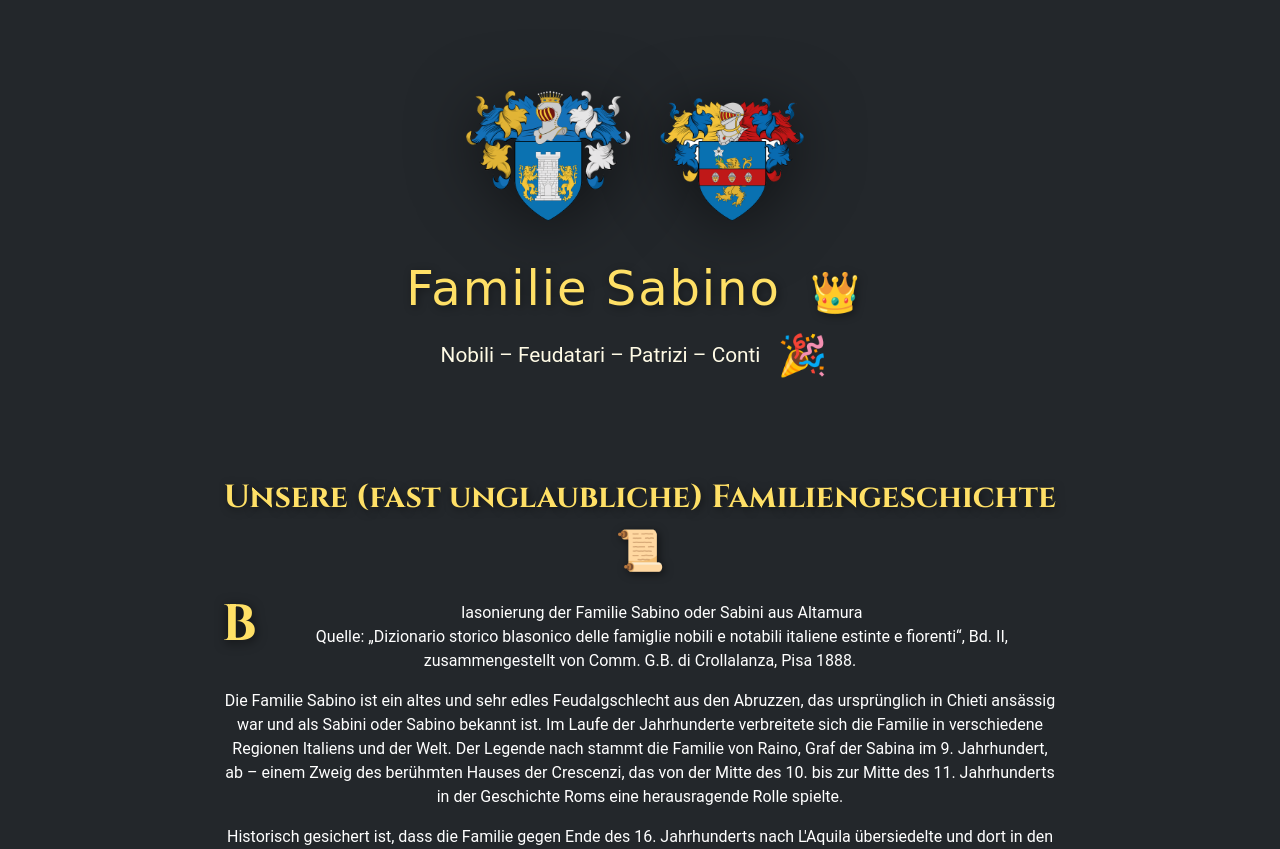
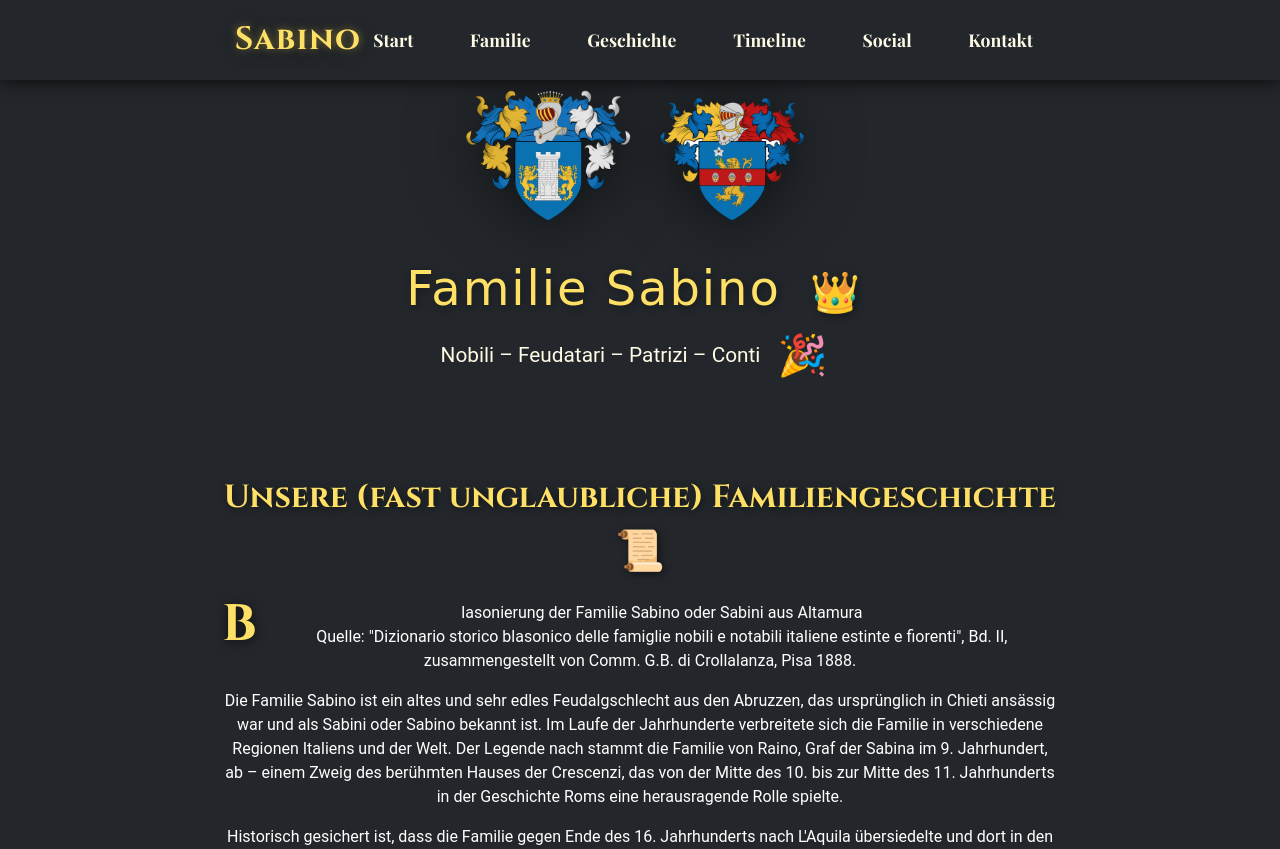
Before and after one commit to stefsabi/sabino.ch, a PHP site: page / in a window 1280 px wide. Shown: the top 849 px of the page. Run offline with PHP 8.4, Linux system fonts and the light colour scheme; some libraries are stand-ins or nearby versions.

Commit message:
Alle aktuellen Änderungen erneut hochgeladen (Header-Fix, Blog, Navigation, Footer)

```diff
--- a/css/style.css
+++ b/css/style.css
@@ -587,3 +587,118 @@ iframe { border: 1px solid #bebebe; }
   .timeline:before { top: 0; left: 50%; right: auto; width: 4px; height: 100%; background: linear-gradient(180deg, #ffe066 0%, #fffbe6 100%); }
   .timeline-item { min-width: 0; }
 }
+
+/* Navigation Styles */
+#mainNav {
+  position: fixed;
+  top: 0; left: 0; right: 0;
+  width: 100vw;
+  background: #23272b;
+  z-index: 100;
+  box-shadow: 0 2px 16px #000a;
+}
+.nav-container {
+  display: flex;
+  align-items: center;
+  justify-content: space-between;
+  max-width: 1100px;
+  margin: 0 auto;
+  padding: 0.5em 1.5em;
+}
+.nav-logo {
+  font-size: 2rem;
+  color: #ffe066;
+  text-decoration: none;
+  font-family: 'Cinzel', serif;
+  letter-spacing: 0.04em;
+}
+.nav-toggle {
+  display: none;
+  flex-direction: column;
+  justify-content: center;
+  width: 40px;
+  height: 40px;
+  background: none;
+  border: none;
+  cursor: pointer;
+  z-index: 200;
+}
+.hamburger {
+  width: 30px;
+  height: 4px;
+  background: #ffe066;
+  margin: 4px 0;
+  border-radius: 2px;
+  transition: all 0.3s cubic-bezier(.4,0,.2,1);
+}
+.nav-menu {
+  display: flex;
+  gap: 2em;
+  list-style: none;
+  margin: 0;
+  padding: 0;
+}
+.nav-menu li a {
+  color: #fffbe6;
+  text-decoration: none;
+  font-size: 1.1em;
+  font-family: 'Playfair Display', serif;
+  padding: 0.5em 0.7em;
+  border-radius: 6px;
+  transition: background 0.2s, color 0.2s;
+}
+.nav-menu li a:hover {
+  background: #ffe066;
+  color: #23272b;
+}
+@media (max-width: 900px) {
+  .nav-menu {
+    position: fixed;
+    top: 0; right: 0;
+    height: 100vh;
+    width: 270px;
+    background: #23272b;
+    flex-direction: column;
+    align-items: flex-start;
+    padding: 5em 2em 2em 2em;
+    gap: 1.5em;
+    transform: translateX(100%);
+    transition: transform 0.35s cubic-bezier(.4,0,.2,1);
+    box-shadow: -4px 0 24px #000a;
+    z-index: 150;
+  }
+  .nav-menu.open {
+    transform: translateX(0);
+  }
+  .nav-toggle {
+    display: flex;
+  }
+}
+body.menu-open {
+  overflow: hidden;
+}
+/* Hamburger Animation (optional) */
+.nav-toggle.active .hamburger:nth-child(1) {
+  transform: translateY(8px) rotate(45deg);
+}
+.nav-toggle.active .hamburger:nth-child(2) {
+  opacity: 0;
+}
+.nav-toggle.active .hamburger:nth-child(3) {
+  transform: translateY(-8px) rotate(-45deg);
+}
+.footer-contact {
+  margin-top: 0.7em;
+  font-size: 0.98em;
+  color: #fffbe6;
+  opacity: 0.85;
+}
+.footer-contact a {
+  color: #ffe066;
+  text-decoration: none;
+  transition: color 0.2s;
+}
+.footer-contact a:hover {
+  color: #fffbe6;
+  text-decoration: underline;
+}
--- a/index.html
+++ b/index.html
@@ -26,18 +26,36 @@
 </head>
 
 <body>
-    <div class="header parallax-header">
+    <nav id="mainNav" class="navbar">
+        <div class="nav-container">
+            <a href="#start" class="nav-logo gold-title">Sabino</a>
+            <button class="nav-toggle" aria-label="Menü öffnen">
+                <span class="hamburger"></span>
+                <span class="hamburger"></span>
+                <span class="hamburger"></span>
+            </button>
+            <ul class="nav-menu">
+                <li><a href="#start">Start</a></li>
+                <li><a href="#familie">Familie</a></li>
+                <li><a href="#geschichte">Geschichte</a></li>
+                <li><a href="#timeline">Timeline</a></li>
+                <li><a href="#social">Social</a></li>
+                <li><a href="#kontakt">Kontakt</a></li>
+            </ul>
+        </div>
+    </nav>
+    <div class="header parallax-header" id="start">
         <div class="header-glanz"></div>
         <img src="img/sabino_print-logo1.png" alt="Wappen 1" class="section-wappen parallax-wappen">
         <img src="img/sabino_print-logo3.png" alt="Wappen 2" class="section-wappen parallax-wappen">
         <h1 class="gold-title">Familie Sabino <span class="funny-emoji">👑</span></h1>
         <div class="subtitle">Nobili – Feudatari – Patrizi – Conti <span class="funny-emoji">🎉</span></div>
     </div>
-    <div class="section" id="geschichte">
+    <div class="section" id="familie">
         <div class="gold-ornament-top"></div>
         <div class="section-title">Unsere (fast unglaubliche) Familiengeschichte <span class="funny-emoji">📜</span></div>
         <p><span class="dropcap">B</span>lasonierung der Familie Sabino oder Sabini aus Altamura<br>
-        Quelle: „Dizionario storico blasonico delle famiglie nobili e notabili italiene estinte e fiorenti“, Bd. II, zusammengestellt von Comm. G.B. di Crollalanza, Pisa 1888.</p>
+        Quelle: "Dizionario storico blasonico delle famiglie nobili e notabili italiene estinte e fiorenti", Bd. II, zusammengestellt von Comm. G.B. di Crollalanza, Pisa 1888.</p>
         <p>Die Familie Sabino ist ein altes und sehr edles Feudalgschlecht aus den Abruzzen, das ursprünglich in Chieti ansässig war und als Sabini oder Sabino bekannt ist. Im Laufe der Jahrhunderte verbreitete sich die Familie in verschiedene Regionen Italiens und der Welt. Der Legende nach stammt die Familie von Raino, Graf der Sabina im 9. Jahrhundert, ab – einem Zweig des berühmten Hauses der Crescenzi, das von der Mitte des 10. bis zur Mitte des 11. Jahrhunderts in der Geschichte Roms eine herausragende Rolle spielte.</p>
         <p>Historisch gesichert ist, dass die Familie gegen Ende des 16. Jahrhunderts nach L'Aquila übersiedelte und dort in den Patriziat aufgenommen wurde. Der Hauptzweig erlosch im 17. Jahrhundert, doch die Familie Sabino überlebte und lebt bis heute in den Seitenlinien fort, darunter auch jener Zweig in Lanciano, der Persönlichkeiten wie Orgelbauer und Musiker hervorbrachte.</p>
         <p>In Altamura blühte eine weitere gleichnamige Familie auf, deren Verwandtschaft mit der vorgenannten nicht historisch belegt ist. Zu ihr gehörte Bernardo, der 1497 für seine herausragenden Dienste – und die seiner Vorfahren – am Königshaus von Aragon vom König Friedrich in den Privilegien und im Titel eines Pfalzgrafen bestätigt wurde, die bereits Kaiser Heinrich VI. einem Angelo, seinem Vorfahren, verliehen hatte. Ebenso waren die Sabini in Venedig als Adelige anerkannt.</p>
@@ -70,6 +88,9 @@
     </div>
     <div class="footer">
         <span class="funny-emoji">🍝</span> Copyright &copy; by Stefano Sabino 2025 &ndash; "Wer Sabino heißt, hat immer einen Grund zu feiern!" <span class="funny-emoji">🥳</span>
+        <div class="footer-contact">
+            <a href="mailto:family@gsabino.ch">family@gsabino.ch</a> &nbsp;|&nbsp; <a href="tel:+41794602323">+41 79 460 23 23</a>
+        </div>
     </div>
     <script src="vendor/jquery/jquery.min.js"></script>
     <script src="vendor/bootstrap/js/bootstrap.bundle.min.js"></script>
--- a/js/custom.js
+++ b/js/custom.js
@@ -59,5 +59,27 @@
                 title.style.transform = `translateY(${scrolled * 0.09}px)`;
             }
         });
+
+        // Hamburger Off-Canvas Navigation
+        const navToggle = document.querySelector('.nav-toggle');
+        const navMenu = document.querySelector('.nav-menu');
+        const navLinks = document.querySelectorAll('.nav-menu a');
+        navToggle && navToggle.addEventListener('click', function(e) {
+            navToggle.classList.toggle('active');
+            navMenu.classList.toggle('open');
+            document.body.classList.toggle('menu-open');
+        });
+        navLinks.forEach(link => link.addEventListener('click', function() {
+            navToggle.classList.remove('active');
+            navMenu.classList.remove('open');
+            document.body.classList.remove('menu-open');
+        }));
+        document.addEventListener('click', function(e) {
+            if(navMenu.classList.contains('open') && !navMenu.contains(e.target) && !navToggle.contains(e.target)) {
+                navToggle.classList.remove('active');
+                navMenu.classList.remove('open');
+                document.body.classList.remove('menu-open');
+            }
+        });
     });
 })(jQuery);
```
